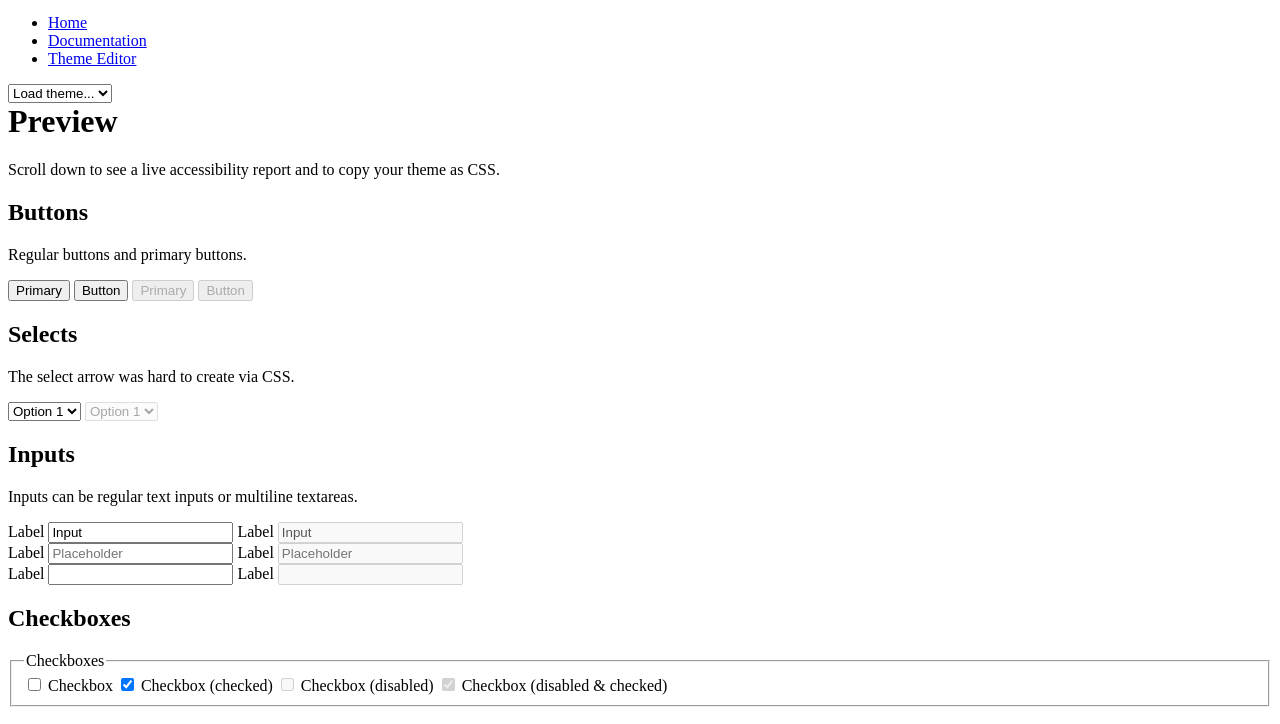
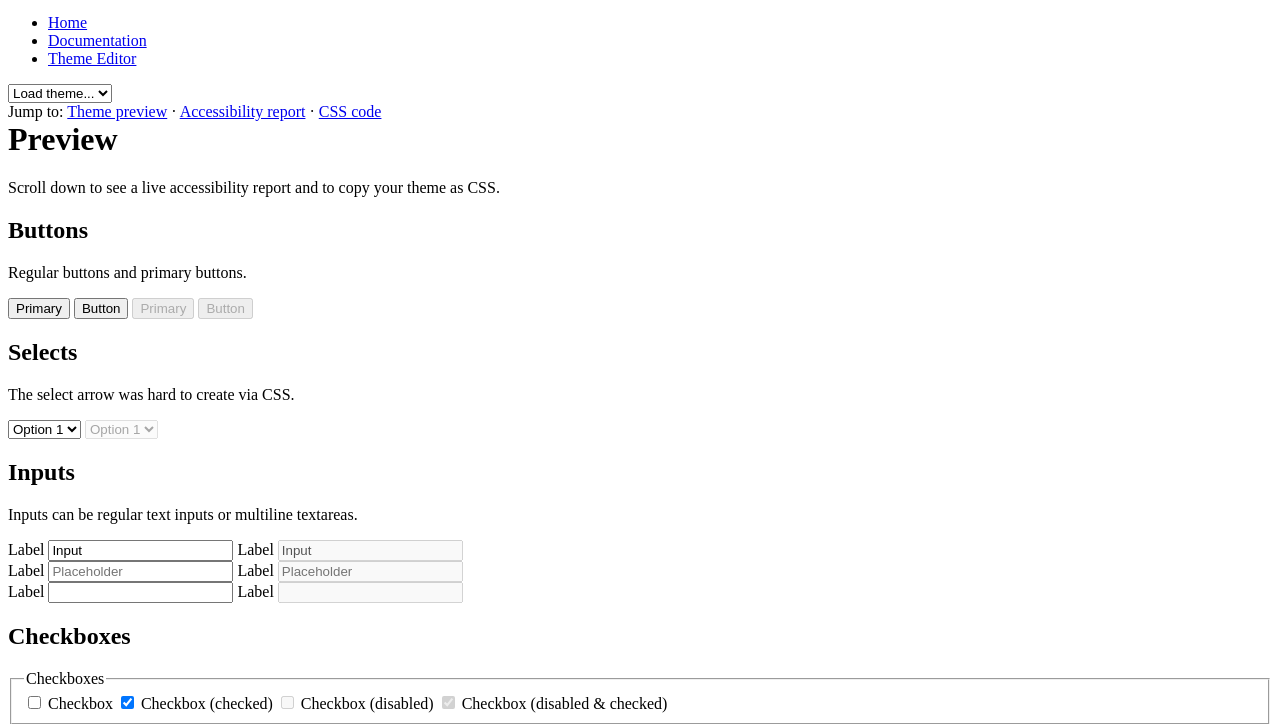
Before and after one commit to wavebeem/candy-css, a website with bundled scripts: page src/theme-editor/index.html in a window 1280 px wide. Shown: the part 46-770 px from the top of the page. Built offline with nearby package versions, Linux system fonts and the light colour scheme.

Commit message:
add quick links

```diff
--- a/src/theme-editor/theme-editor.css
+++ b/src/theme-editor/theme-editor.css
@@ -17,6 +17,7 @@ site-theme-editor .code {
   margin: 0;
   overflow: visible;
   border-radius: 0;
+  white-space: pre-wrap;
 }
 
 site-theme-editor .color-preview-container > :first-child {
--- a/src/theme-editor/theme-editor.js
+++ b/src/theme-editor/theme-editor.js
@@ -1,6 +1,7 @@
 import { $, $elem } from "../index.js";
 
 const nbsp = "\u00a0";
+const middot = "\u00b7";
 
 const { chroma } = globalThis;
 if (!chroma) {
@@ -161,7 +162,7 @@ class SiteThemeEditor extends HTMLElement {
     );
     this.code = $elem(
       "pre",
-      { className: "candy-code code" },
+      { id: "css", className: "candy-code code" },
       this.#generateCode(),
     );
     this.copyCode = $elem(
@@ -175,9 +176,37 @@ class SiteThemeEditor extends HTMLElement {
       "Copy code",
     );
     this.preview.innerHTML = "";
+    this.preview.id = "preview";
     this.preview.append($("#theme-editor-template").content.cloneNode(true));
     this.append(this.editor, this.output);
-    this.output.append(this.preview, this.report, this.code, this.copyCode);
+    this.output.append(
+      $elem(
+        "div",
+        {},
+        "Jump to: ",
+        $elem(
+          "a",
+          { className: "candy-link", href: "#preview" },
+          "Theme preview",
+        ),
+        " ",
+        middot,
+        " ",
+        $elem(
+          "a",
+          { className: "candy-link", href: "#accessibility" },
+          "Accessibility report",
+        ),
+        " ",
+        middot,
+        " ",
+        $elem("a", { className: "candy-link", href: "#css" }, "CSS code"),
+      ),
+      this.preview,
+      this.report,
+      this.code,
+      this.copyCode,
+    );
     this.themeSelect = $elem(
       "select",
       {
@@ -246,6 +275,7 @@ class SiteThemeEditor extends HTMLElement {
     tableContainer.className =
       "candy-box site-table-responsive contrast-table-container";
     const table = document.createElement("table");
+    table.id = "accessibility";
     table.className = "candy-table contrast-table";
     tableContainer.append(table);
     const thead = $elem("thead", {});
```
